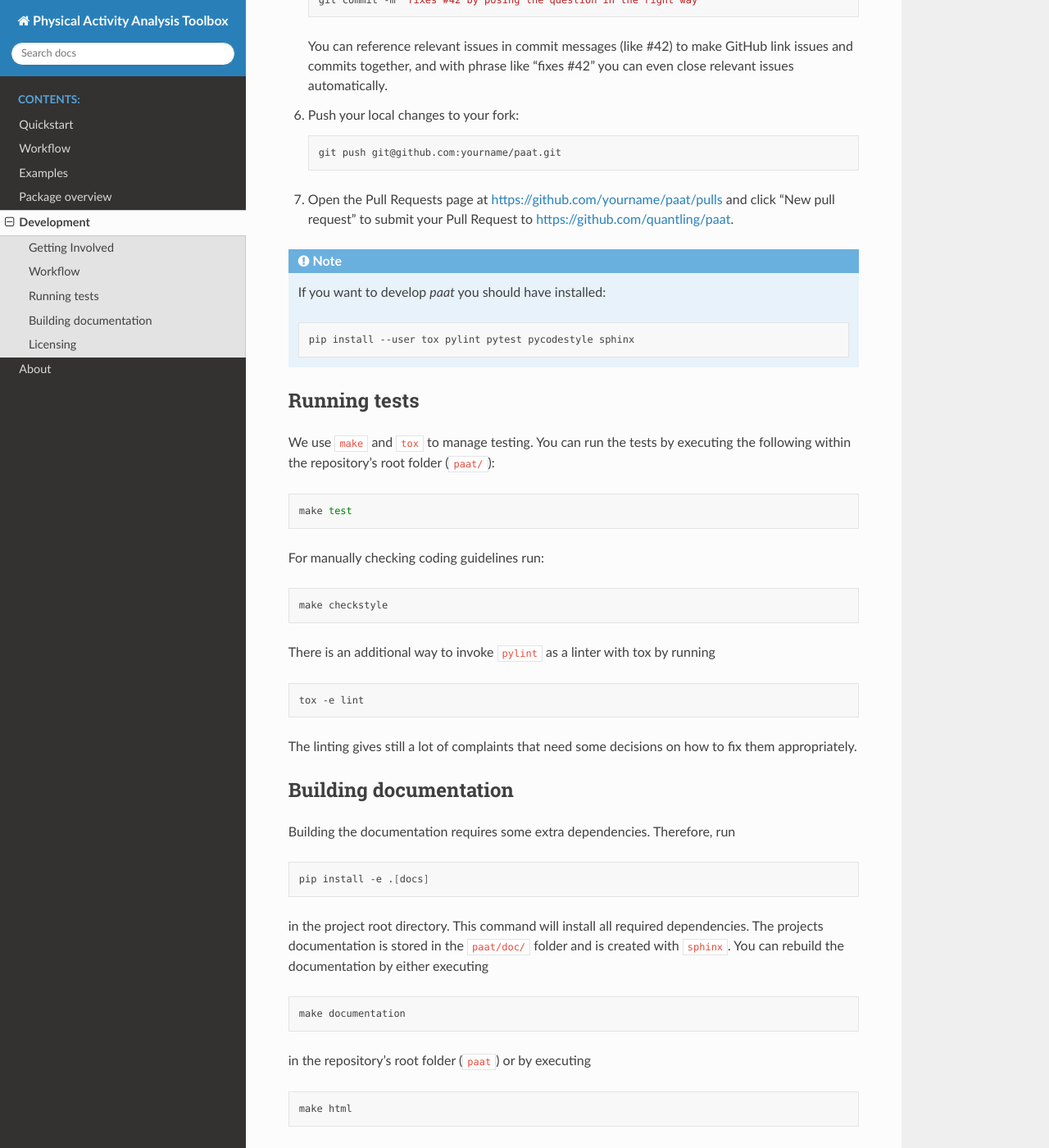
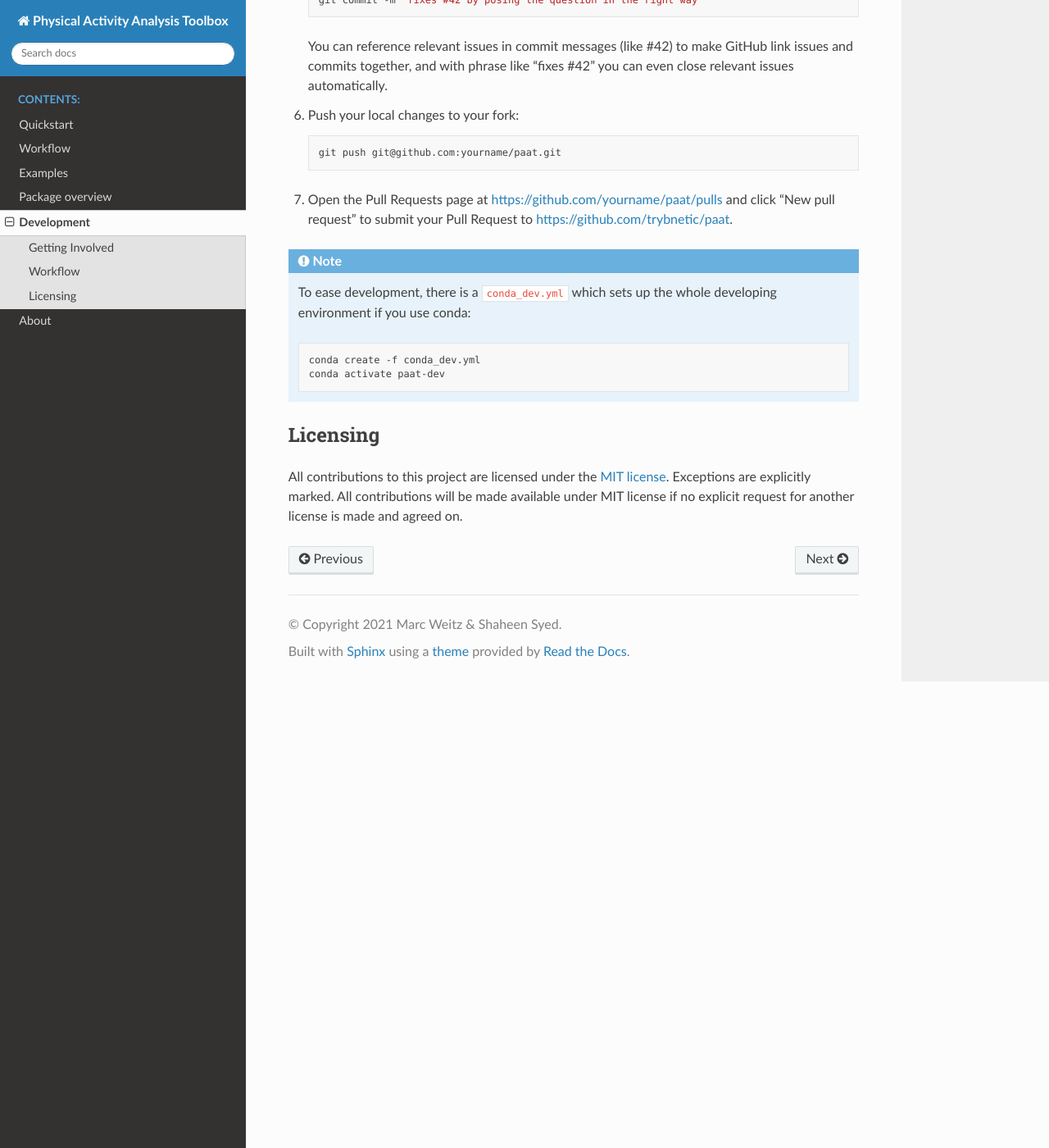
Before and after one commit to Trybnetic/paat, a Sphinx documentation site: the page built from doc/source/development.rst, in a window 1280 px wide and 1400 px high, scrolled down 867 px. Shown: the whole window at 82% size. Built offline with Sphinx 7.4.7 and the Read the Docs theme 2.0.0, drawn with Linux system fonts in a browser that asks for light colours; some of the changed text lies outside the part shown.

Commit message:
adds developing environment for conda

```diff
--- a/doc/source/development.rst
+++ b/doc/source/development.rst
@@ -61,68 +61,18 @@ Workflow
 
 7. Open the Pull Requests page at https://github.com/yourname/paat/pulls and
    click "New pull request" to submit your Pull Request to
-   https://github.com/quantling/paat.
+   https://github.com/trybnetic/paat.
 
 .. note::
 
-    If you want to develop *paat* you should have installed:
+    To ease development, there is a ``conda_dev.yml`` which sets up the whole
+    developing environment if you use conda:
 
     .. code:: bash
 
-        pip install --user tox pylint pytest pycodestyle sphinx
+        conda create -f conda_dev.yml
+        conda activate paat-dev
 
-
-Running tests
--------------
-
-We use ``make`` and ``tox`` to manage testing. You can run the tests by
-executing the following within the repository's root folder (``paat/``):
-
-.. code:: bash
-
-    make test
-
-For manually checking coding guidelines run:
-
-.. code:: bash
-
-    make checkstyle
-
-There is an additional way to invoke ``pylint`` as a linter with tox by running
-
-.. code:: bash
-
-    tox -e lint
-
-The linting gives still a lot of complaints that need some decisions on how to
-fix them appropriately.
-
-
-Building documentation
-----------------------
-
-Building the documentation requires some extra dependencies. Therefore, run
-
-.. code:: bash
-
-    pip install -e .[docs]
-
-in the project root directory. This command will install all required
-dependencies. The projects documentation is stored in the ``paat/doc/`` folder
-and is created with ``sphinx``. You can rebuild the documentation by either
-executing
-
-.. code:: bash
-
-   make documentation
-
-in the repository's root folder (``paat``) or by executing
-
-.. code:: bash
-
-   make html
-
-in the documentation folder (``paat/doc/``).
 
 
 Licensing
```
Also changed, not shown: conda_dev.yml (added, +16 -0 lines).
